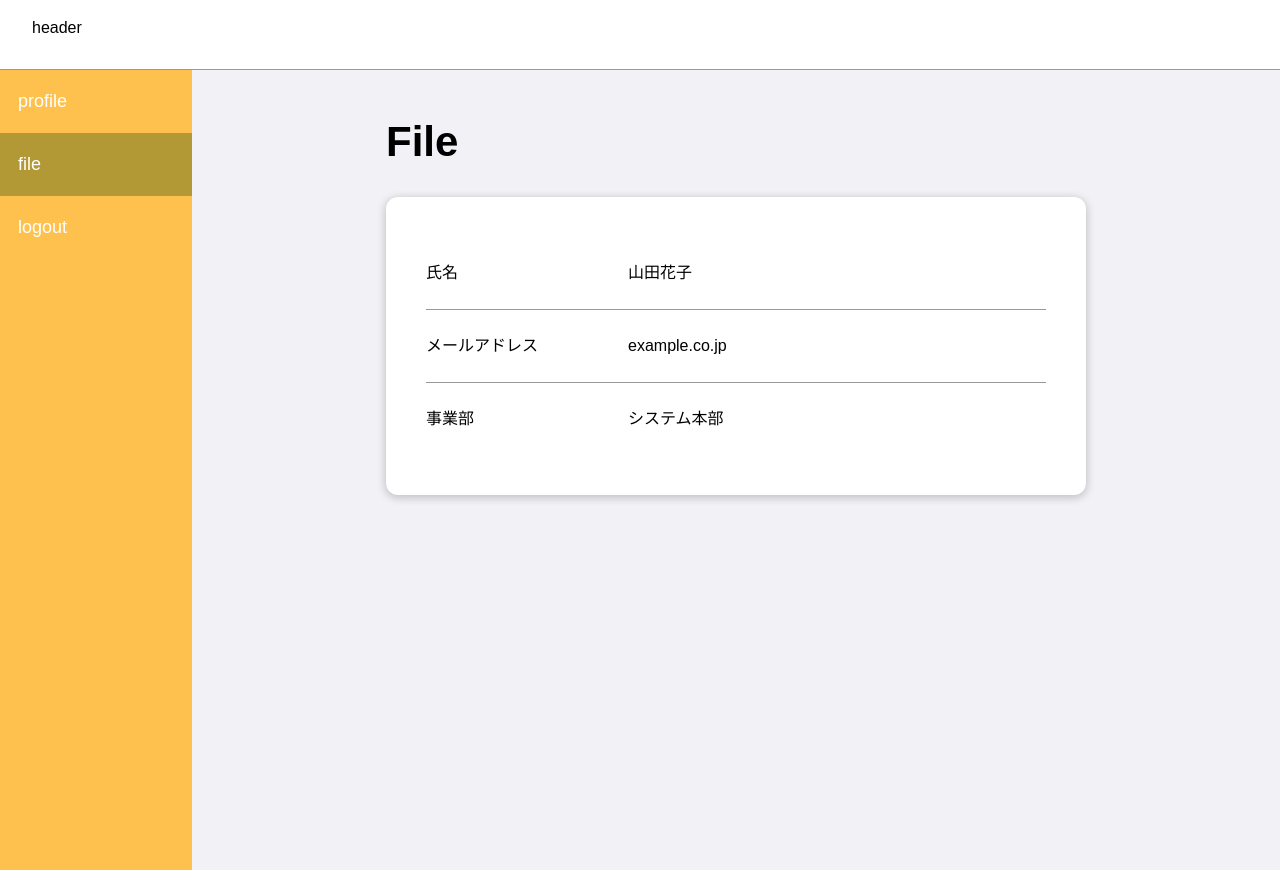
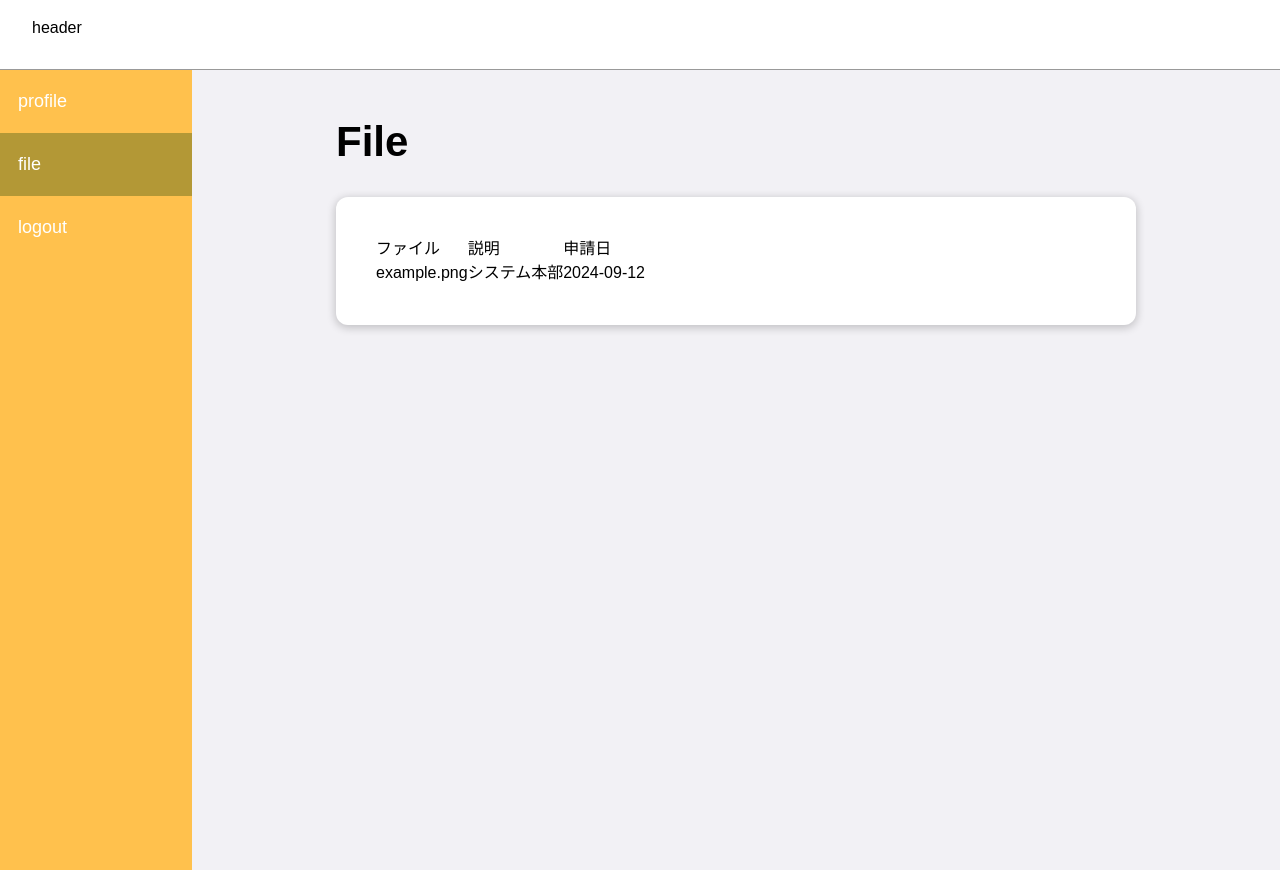
Before and after one commit to haisamarie/file-upload-page, a Next.js app: page /file in a window 1280 px wide. Built offline with nearby package versions, Linux system fonts and the light colour scheme.

Commit message:
とりあえずtable

```diff
--- a/src/components/Layouts/Section/styles.module.scss
+++ b/src/components/Layouts/Section/styles.module.scss
@@ -5,7 +5,7 @@
   border-radius: 12px;
   box-shadow: 0 2px 8px 1px rgb(0 0 0 / 20%);
   margin: 0 auto;
-  max-width: 700px;
+  max-width: 800px;
   padding: 40px;
   width: 80%;
 }
--- /dev/null
+++ b/src/components/uis/Table/BasicTable/index.tsx
@@ -0,0 +1,46 @@
+import styles from './styles.module.scss'
+
+type TableColumn = {
+  label: string
+  value: string
+}
+type TableData = {
+  [key: string]: string
+}
+type BasicTableProps = {
+  columns: TableColumn[]
+  data: TableData[]
+}
+
+export const BasicTable = ({ columns, data }: BasicTableProps) => {
+  return (
+    <table className={styles['table']}>
+      <thead>
+        <tr className={styles['tr']}>
+          {columns.map((column) => (
+            <th className={styles['th']} key={column.label}>
+              {column.label}
+            </th>
+          ))}
+        </tr>
+      </thead>
+      <tbody>
+        {data.map((row, rowIndex) => (
+          <tr className={styles['tr']} key={row.id || rowIndex}>
+            {columns.map((column) => {
+              const cellData = row[column.value]
+              return (
+                <td
+                  className={styles['td']}
+                  key={`${row.id || rowIndex}-${column.label}`}
+                >
+                  {cellData}
+                </td>
+              )
+            })}
+          </tr>
+        ))}
+      </tbody>
+    </table>
+  )
+}
--- /dev/null
+++ b/src/components/uis/Table/BasicTable/styles.module.scss
@@ -0,0 +1,19 @@
+@use '@/styles/settings/color' as *;
+
+.wrap {
+  display: flex;
+  padding: 24px 0;
+}
+
+.wrap:not(:last-child) {
+  border-bottom: 1px solid $gray-light;
+}
+
+.caption {
+  width: 30%;
+}
+
+.text {
+  padding-left: 1em;
+  width: 65%;
+}
--- a/src/components/uis/Titles/styles.module.scss
+++ b/src/components/uis/Titles/styles.module.scss
@@ -6,6 +6,6 @@
   font-size: rem(42px);
   font-weight: 600;
   margin: 0 auto 24px;
-  max-width: 700px;
+  max-width: 800px;
   width: 80%;
 }
--- a/src/pages/file/index.tsx
+++ b/src/pages/file/index.tsx
@@ -2,23 +2,32 @@ import { Header } from '@/components/layouts/Header'
 import { Main } from '@/components/layouts/Main'
 import { Section } from '@/components/layouts/Section'
 import { Sidebar } from '@/components/layouts/Sidebar'
+import { BasicTable } from '@/components/uis/Table/BasicTable'
 import { PageTitle } from '@/components/uis/Titles/PageTite'
-
-import { ProfileList } from '@/features/profile/components/uis/ProfileList'
 
 import styles from './styles.module.scss'
 
+type TableColumn = {
+  label: string
+  value: string
+}
+type TableData = {
+  [key: string]: string
+}
+
 const File = () => {
-  const userData = {
-    name: '山田花子',
-    email: 'example.co.jp',
-    department: 'システム本部',
-  }
+  const columns: TableColumn[] = [
+    { label: 'ファイル', value: 'file' },
+    { label: '説明', value: 'memo' },
+    { label: '申請日', value: 'create_at' },
+  ]
 
-  const items = [
-    { term: '氏名', description: userData.name },
-    { term: 'メールアドレス', description: userData.email },
-    { term: '事業部', description: userData.department },
+  const data: TableData[] = [
+    {
+      file: 'example.png',
+      memo: 'システム本部',
+      create_at: '2024-09-12',
+    },
   ]
   return (
     <>
@@ -29,12 +38,11 @@ const File = () => {
           <PageTitle title='File' />
 
           <Section>
-            <ProfileList items={items} />
+            <BasicTable columns={columns} data={data} />
           </Section>
         </Main>
       </div>
     </>
   )
 }
-
 export default File
--- a/src/pages/styles.module.scss
+++ b/src/pages/styles.module.scss
@@ -6,7 +6,7 @@
 
 .button-wrap {
   margin: 30px auto 0;
-  max-width: 700px;
+  max-width: 800px;
   text-align: right;
   width: 80%;
 }
```
